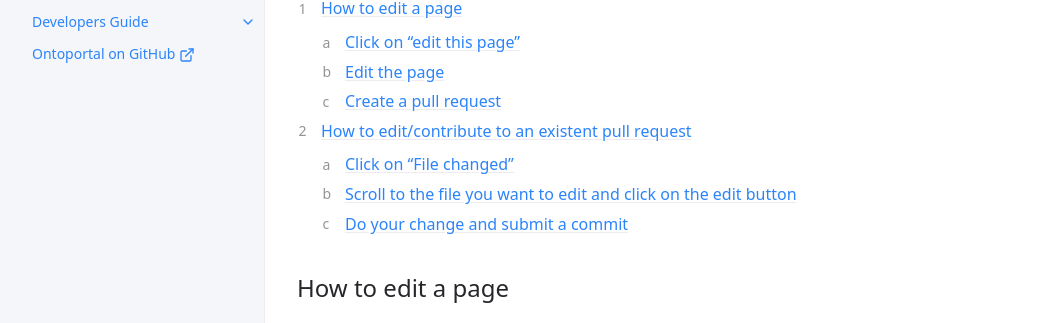
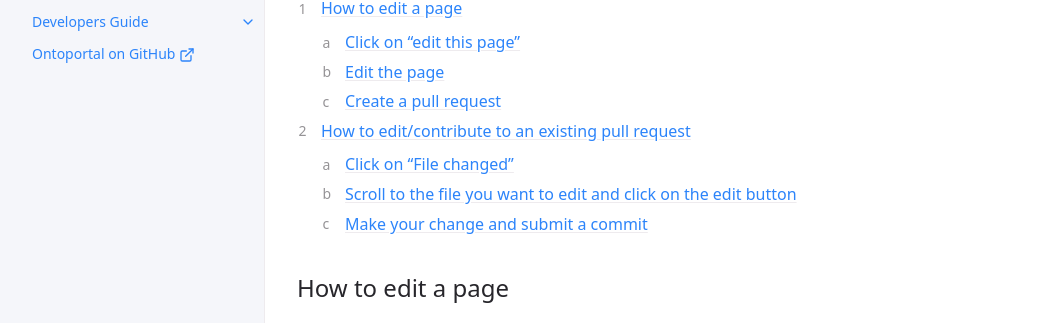
Before and after one commit to ontoportal/documentation, a Jekyll site: the page built from docs/documentation-docs/how-to-contribute-doc.md, in a window 1280 px wide and 1400 px high. Shown: the part 166-489 px from the top of the window, without its empty margins (107-1171 px from the left). Built offline with Jekyll 4.4.1, drawn with Linux system fonts in a browser that asks for light colours; some of the changed text lies outside the part shown.

Commit message:
just typo's

```diff
--- a/docs/documentation-docs/how-to-contribute-doc.md
+++ b/docs/documentation-docs/how-to-contribute-doc.md
@@ -28,13 +28,13 @@ At the bottom of each page, you will find a link that will take you to the corre
 
 ![image](https://user-images.githubusercontent.com/29259906/206402418-b2bbe74c-0052-4c1f-8e36-10c3a503c621.png)
 
-## How to edit/contribute to an existent pull request
+## How to edit/contribute to an existing pull request
 
 ### Click on "File changed"
 ![image](https://user-images.githubusercontent.com/29259906/207830475-eba783b8-2d9c-4133-abac-422792143cbf.png)
 
-### Scroll to the file you want to edit  and click on the edit button
+### Scroll to the file you want to edit and click on the edit button
 ![image](https://user-images.githubusercontent.com/29259906/207830907-a091d47c-5669-4903-ab36-4dd06662640a.png)
 
-### Do your change and submit a commit
+### Make your change and submit a commit
 ![image](https://user-images.githubusercontent.com/29259906/207832629-ba36a90d-376e-4705-ab10-b3513eec0660.png)
```
Also changed, not shown: other parts of docs/documentation-docs/how-to-contribute-doc.md (+1 -1 lines).
